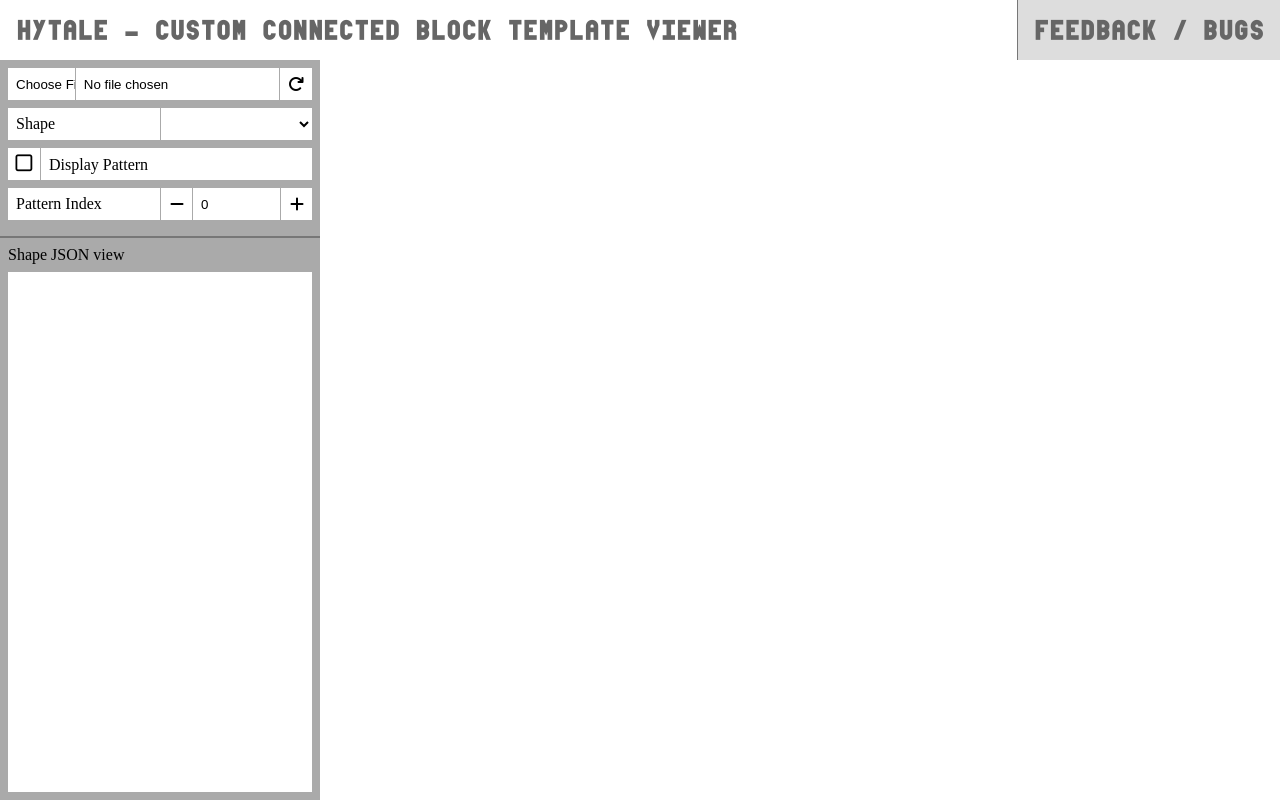
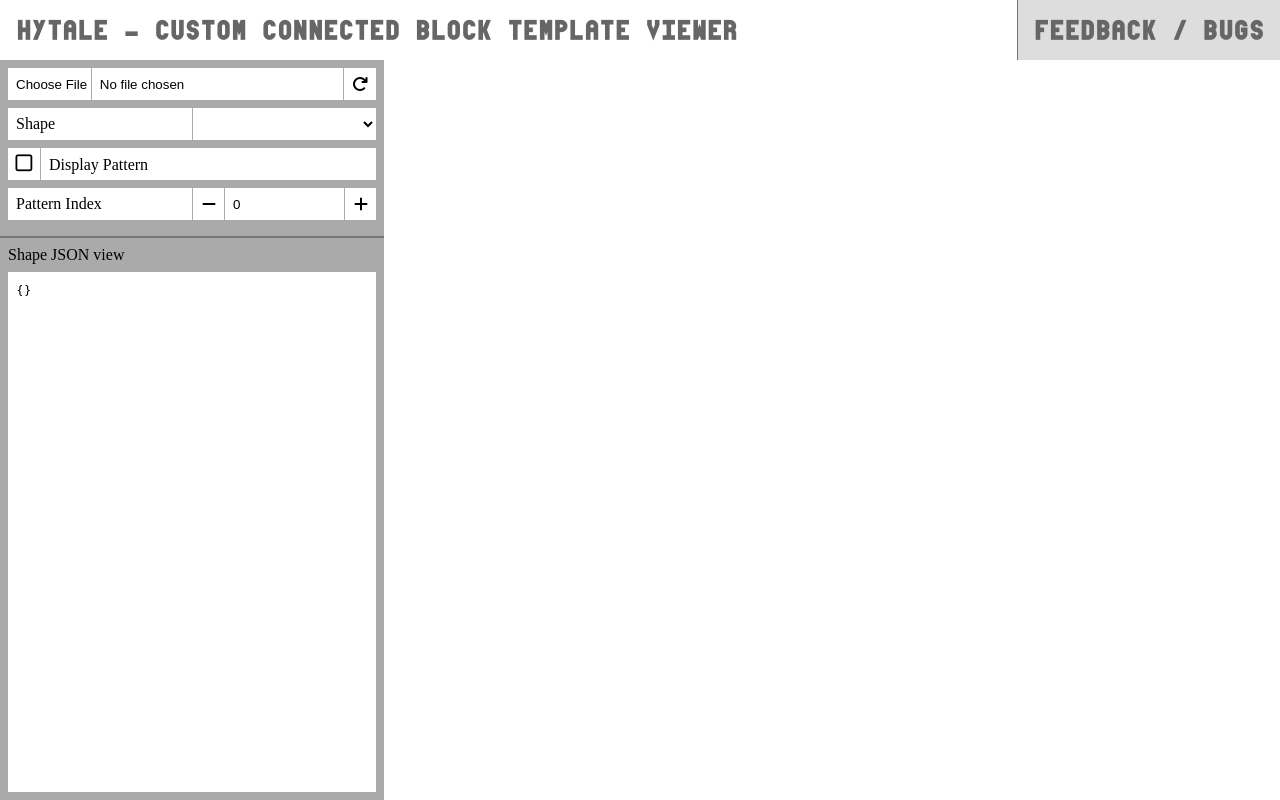
Before and after one commit to Azagwen/hytale-connected-block-template-viewer, a React (Vite) app: page / in a window 1280 px wide. Built offline with nearby package versions, Linux system fonts and the light colour scheme.

Commit message:
pursued React conversion of UI

```diff
--- a/src/elements.tsx
+++ b/src/elements.tsx
@@ -1,6 +1,8 @@
+import type * as Schema from "./@types/custom_connected_block_template";
 import React, { useState, type ChangeEvent } from "react";
 
 //TODO: Figure out how to dispatch events to the THREEjs Scene from React
+//      - Update: this is nearly done, the UI reacts to itself beautifully atm, but still no scene updates
 
 function FaRegularIcon({ iconName }: { iconName: string }) {
     return <i className={`icon fa-regular fa-${iconName}`}></i>
@@ -11,33 +13,32 @@ function FaSolidIcon({ iconName }: { iconName: string }) {
 }
 
 type NumberFieldSettings = {
+    changedCallback: (value: number) => {};
     label: string;
     value: number;
     min: number;
     max: number;
 }
 
-function NumberField({ label, value, min, max }: NumberFieldSettings) {
-    const [data, updateData] = useState({ value: value, min: min, max: max});
+function NumberField({ changedCallback, label, value, min, max }: NumberFieldSettings) {
+    const setClampedValue = (value: number) => {
+        let val = value;
+        val = Math.min(max, val);
+        val = Math.max(min, val);
 
-    const setDataValue = (value: number) => {
-        let val = value;
-        val = Math.min(data.max, val);
-        val = Math.max(data.min, val);
-
-        updateData({ value: val, min: data.min, max: data.max });
+        changedCallback(val);
     }
 
-    const inputChanged = (event: ChangeEvent<HTMLInputElement>) => setDataValue(Number(event.target.value));
-    const decrement = () => setDataValue(data.value - 1);
-    const increment = () => setDataValue(data.value + 1);
+    const inputChanged = (event: ChangeEvent<HTMLInputElement>) => setClampedValue(Number(event.target.value));
+    const decrement = () => setClampedValue(value - 1);
+    const increment = () => setClampedValue(value + 1);
 
     return (
         <div className="field number-field">
             <label>{label}</label>
             <div>
                 <button onClick={decrement} type="button"><FaSolidIcon iconName="minus" /></button>
-                <input onChange={inputChanged} type="number" value={data.value} min={data.min} max={data.max} />
+                <input onChange={inputChanged} type="number" value={value} min={min} max={max} />
                 <button onClick={increment} type="button"><FaSolidIcon iconName="plus" /></button>
             </div>
         </div>
@@ -45,17 +46,21 @@ function NumberField({ label, value, min, max }: NumberFieldSettings) {
 }
 
 type CheckBoxFieldSettings = {
+    changedCallback: (checked: boolean) => {};
     label: string;
     value: boolean;
 }
 
-function CheckBoxField({ label, value }: CheckBoxFieldSettings) {
+function CheckBoxField({ changedCallback, label, value }: CheckBoxFieldSettings) {
     const [checked, setChecked] = useState(value);
     const onIcon = <FaSolidIcon iconName={"square-check"} />;
     const offIcon = <FaRegularIcon iconName={"square"} />
 
     const getIcon = () => checked ? onIcon : offIcon;
-    const toggle = (event: ChangeEvent<HTMLInputElement>) => setChecked(event.target.checked);
+    const toggle = (event: ChangeEvent<HTMLInputElement>) => {
+        setChecked(event.target.checked);
+        changedCallback(checked);
+    };
 
     return (
         <div className="field checkbox-field">
@@ -69,31 +74,58 @@ function CheckBoxField({ label, value }: CheckBoxFieldSettings) {
 }
 
 type OptionsFieldSettings = {
+    changedCallback: (pickedOption: string) => {};
     label: string;
     options: string[];
 }
 
-function OptionsField({ label, options }: OptionsFieldSettings) {
+function OptionsField({ changedCallback, label, options }: OptionsFieldSettings) {
     const [pick, setPick] = useState(options[1]);
     const capitalize = (value: string) => value.charAt(0).toUpperCase() + value.slice(1);
-    const pickOption = (event: ChangeEvent<HTMLSelectElement>) => setPick(event.target.value);
+    const pickOption = (event: ChangeEvent<HTMLSelectElement>) => {
+        changedCallback(event.target.value);
+        setPick(event.target.value);
+    };
 
     return (
         <div className="field select-field">
             <label className="select-field-title">{label}</label>
             <select className="select-field-input" value={pick} onChange={pickOption}>
                 {options.map((option) => (
-                    <option value={option}>{capitalize(option)}</option>
+                    <option key={option} value={option}>{capitalize(option)}</option>
                 ))}
             </select>
         </div>
     )
 }
 
-function JsonFileField() {
-    return (
+type JsonFieldSettings = {
+    changedCallback: (json: string) => {};
+}
+
+function JsonFileField({ changedCallback }: JsonFieldSettings) {
+    const jsonChanged = (event: ChangeEvent<HTMLInputElement>) => {
+        let files = event.target.files;
+        if (!files) return;
+
+        let file = files[0];
+        let reader = new FileReader();
+        let jsonContent = ""
+
+        reader.addEventListener("load", (event) => {
+            let bfile = event.target?.result;
+             if (typeof bfile === "string") {
+                jsonContent = bfile;
+                changedCallback(jsonContent);
+            }
+        });
+
+        if (file) reader.readAsText(file);
+    }
+
+    return  (
         <div className="field json-field">
-            <input className="json-input" type="file" accept=".json" multiple={false} />
+            <input className="json-input" onChange={jsonChanged} type="file" accept=".json" multiple={false} />
             <button className="json-reload-button" type="button" disabled={true}>
                 <FaSolidIcon iconName="arrow-rotate-right" />
             </button>
@@ -101,11 +133,72 @@ function JsonFileField() {
     )
 }
 
-function JsonDisplay() {
+type JsonDisplaySettings = {
+    patternClicked: (index: number) => {};
+    content: Schema.CustomConnectedBlockTemplateAsset;
+    shape: string;
+    patternIndex: number;
+}
+
+function JsonDisplay({ patternClicked, content, shape, patternIndex }: JsonDisplaySettings) {
+    const patternsKeyRegex = /(  \"PatternsToMatchAnyOf": \[\n)([\D\d]+)(  \]\n)/gm;
+    const patternObjDelimiterRegex = /(?:(?<![ ]+)(?<=    \}),\n(?=    \{))/gm;
+    const rulesKeyRegex = /(      \"RulesToMatch": \[\n)([\D\d]+)(      \]\n)/gm;
+    const ruleObjDelimiterRegex = /(?:(?<![ ]+)(?<=        \}),\n(?=        \{))/gm;
+
+    // Do I need to explain this?
+    const getShapeObj = () => {
+        if (content.Shapes && shape) {
+            return {... content.Shapes[shape]};
+        }
+        return {};
+    }
+
+    // Use Regex to slice our JSON into pieces we can use inside HTML elements :)
+    const getShapeString = () => {
+        const string = JSON.stringify(getShapeObj(), null, 2);
+        const subStr = string.split(patternsKeyRegex);
+
+        let patterns: string[] = [];
+        let rulesDict: {[k: number]: Schema.RuleToMatch[]} = {};
+        if (subStr[2]) {
+            patterns = subStr[2].split(patternObjDelimiterRegex);
+            for (let i = 0; i < patterns.length; i++) {
+                let rulesBlock = patterns[i].split(rulesKeyRegex)[2];
+
+                rulesDict[i] = rulesBlock.split(ruleObjDelimiterRegex).map((str) => JSON.parse(str));
+            }
+        };
+
+        return {
+            header: subStr[0],
+            patternsKey: subStr[1],
+            patterns: patterns,
+            rulesMap: rulesDict,
+            patternsCloser: subStr[3],
+            jsonCloser: subStr[4]
+        };
+    }
+
+    const shapeString = getShapeString();
     return (
         <>
             <p id="json-display-title">Shape JSON view</p>
-            <div id="json-display"></div>
+            <div id="json-display">
+                {shapeString.header}
+                {shapeString.patternsKey}
+
+                {shapeString.patterns.map((string, index) => {
+                    let isLast = index == (shapeString.patterns.length - 1);
+                    let activeSuffix = (index == patternIndex ? " active" : "");
+                    let comma = isLast ? "" : ",";
+
+                    return <i className={"pattern-str" + activeSuffix} onClick={() => patternClicked(index)}>{string}{comma}</i>
+                })}
+
+                {shapeString.patternsCloser}
+                {shapeString.jsonCloser}
+            </div>
         </>
     )
 }
--- a/src/index.ts
+++ b/src/index.ts
@@ -116,3 +116,7 @@ function main() {
 }
 
 main();
+
+export {
+    updateScene
+}
--- a/src/index.tsx
+++ b/src/index.tsx
@@ -1,25 +1,85 @@
-import React from "react";
+import type * as Schema from "./@types/custom_connected_block_template";
 import { createRoot } from "react-dom/client";
+import React, { useState } from "react";
 import * as E from "./elements";
-import * as View from "./viewport"
+import * as View from "./viewport";
+
+type FormProperties = {
+    changedCallback: (json: string, shape: string, showPattern: boolean, patternIndex: number) => {};
+}
+
+function FormContent({ changedCallback }: FormProperties) {
+    const [jsonObj, setJsonObj] = useState<Schema.CustomConnectedBlockTemplateAsset>({});
+    const [shapeList, setShapeList] = useState(new Array<string>);
+    const [maxPatternIndex, setMaxPatternIndex] = useState(0);
+    const [shape, setShape] = useState("");
+    const [showPattern, setShowPattern] = useState(false);
+    const [patternIndex, setPatternIndex] = useState(0);
+
+    // Sets all default values when a JSON is loaded in.
+    const jsonChanged = async (json: string) => {
+        let obj = JSON.parse(json) as Schema.CustomConnectedBlockTemplateAsset;
+
+        if (obj) {
+            let shapeData = obj.Shapes;
+            let shapes: string[] = [];
+
+            for (let key in shapeData) shapes.push(key);
+
+            // Set & Reset data States
+            setShapeList(shapes);
+            setShape(shapes[0]);
+            updateMaxPattern(obj, shapes[0]);
+            setPatternIndex(0);
+        }
+
+        // Set json States
+        setJsonObj(obj);
+    };
+
+    // Reads the current shape's pattern count if available.
+    const updateMaxPattern = (obj: Schema.CustomConnectedBlockTemplateAsset, shape: string) => {
+        if (!obj.Shapes) return;
+        if (!obj.Shapes[shape].PatternsToMatchAnyOf) return;
+        let patternCount = obj.Shapes[shape].PatternsToMatchAnyOf.length;
+
+        setMaxPatternIndex(patternCount - 1);
+    };
+
+    // Also updates max pattern given shapes don't all have the same amount of them.
+    // And set pattern to first too, in case we have less than before.
+    const shapeChanged = async (shape: string) => {
+        setShape(shape);
+        updateMaxPattern(jsonObj, shape);
+        setPatternIndex(0);
+    };
+
+    const showPatternToggled = async (showPattern: boolean) => setShowPattern(showPattern);
+    const patternIndexChanged = async (patternIndex: number) => setPatternIndex(patternIndex);
+
+    return (
+        <>
+            <form>
+                <E.JsonFileField changedCallback={jsonChanged} />
+                <E.OptionsField changedCallback={shapeChanged} label="Shape" options={shapeList} />
+                <E.CheckBoxField changedCallback={showPatternToggled} label="Display Pattern" value={false} />
+                <E.NumberField changedCallback={patternIndexChanged} label="Pattern Index" value={patternIndex} min={0} max={maxPatternIndex} />
+            </form>
+            <E.JsonDisplay patternClicked={patternIndexChanged} content={jsonObj} shape={shape} patternIndex={patternIndex} />
+        </>
+    )
+
+}
 
 function renderControls() {
     const scene = new View.ViewportScene();
     View.sceneObjects.setupScene(scene);
 
+    const formChanged = async () => {};
+
     const controls = document.getElementById("controls");
     const root = createRoot(controls!);
-    root.render((
-        <>
-            <form>
-                <E.JsonFileField />
-                <E.OptionsField label="Shape" options={[]} />
-                <E.CheckBoxField label="Display Pattern" value={false} />
-                <E.NumberField label="Pattern Index" value={0} min={0} max={0} />
-            </form>
-            <E.JsonDisplay />
-        </>
-    ))
+    root.render(<FormContent changedCallback={formChanged} />)
 }
 
 renderControls();
--- a/src/style.css
+++ b/src/style.css
@@ -27,6 +27,8 @@
 
    --button-height: 4vh;
    --header-height: 7.5vh;
+
+   --controls-width: 30vw;
 }
 
 html, body {
@@ -75,12 +77,12 @@ main {
 
 #viewport {
    display: inline-block;
-   width: 75vw;
+   width: calc(100vw - var(--controls-width));
    height: 100%;
 }
 
 #controls {
-   width: 25vw;
+   width: var(--controls-width);
    height: 100%;
    display: flex;
    flex-direction: column;
@@ -215,7 +217,7 @@ main {
    overflow-y: scroll;
    margin: var(--padding-1);
    padding: var(--padding-1);
-   white-space: pre-wrap;
+   white-space: pre;
    background-color: var(--button-bg);
    font-family: "Noto Sans Mono", monospace;
    font-optical-sizing: auto;
@@ -322,9 +324,13 @@ main {
    margin: 0;
    background-color: var(--button-bg);
    border: var(--button-bg-pressed) solid 1px;
-   margin-bottom: var(--padding-1);
+   margin-bottom: 2px;
    font-style: normal;
    cursor: pointer;
+}
+
+.pattern-str:last-child {
+   margin-bottom: 0;
 }
 
 .pattern-str.active {
@@ -449,3 +455,11 @@ main {
    border-right: var(--global-bg) solid 1px;
    margin-right: var(--padding-1);
 }
+
+.test-formatting {
+   display: block;
+   margin: 0;
+   font-style: normal;
+   background-color: var(--button-bg-pressed);
+   margin-bottom: 2px;
+}
```
